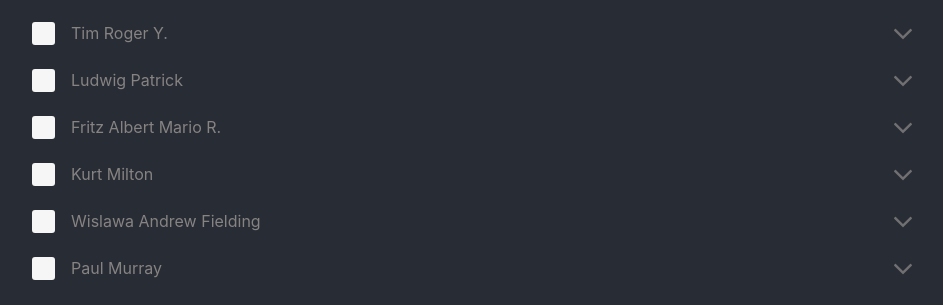
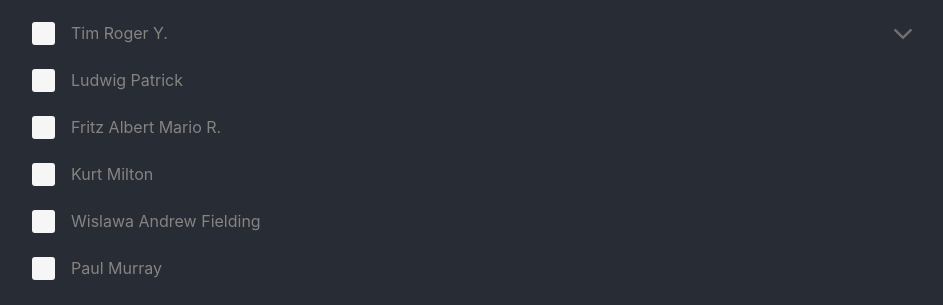
Before and after one commit to brds15/check-list, a React (Create React App) app: page / in a window 1280 px wide. Shown: the part 993-1298 px from the top of the page, without its empty margins (168-1111 px from the left). Built offline with nearby package versions, Linux system fonts and the light colour scheme.

Commit message:
feat: handle arrow colapse children

```diff
--- a/src/components/Checkbox/index.jsx
+++ b/src/components/Checkbox/index.jsx
@@ -3,10 +3,9 @@ import CheckIcon from '../../assets/check.svg';
 import { CheckboxContainer, HiddenCheckbox, StyledCheckbox, Text } from './styles';
 
 export default function Checkbox({ children, handleChildren, isChecked, id }) {
-
   return (
-    <CheckboxContainer checked={isChecked} onClick={()=> handleChildren(id, isChecked)}>
-      <HiddenCheckbox onChange={()=> handleChildren(id, isChecked)} checked={isChecked} />
+    <CheckboxContainer checked={isChecked} onClick={() => handleChildren(id, isChecked)}>
+      <HiddenCheckbox onChange={() => handleChildren(id, isChecked)} checked={isChecked} />
       <StyledCheckbox checked={isChecked}>
         <img alt="tick icon" src={CheckIcon} />
       </StyledCheckbox>
--- a/src/components/Content.jsx
+++ b/src/components/Content.jsx
@@ -6,7 +6,7 @@ import '../Styles/App.scss';
 
 export default function Content() {
   const [checkList, setCheckList] = useState([]);
-
+  const [showList, setShowList] = useState([]);
   const formatterList = useCallback((itemsList, fatherId = '') => {
     for (const key in itemsList) {
       const list = itemsList && key ? itemsList[key] : {};
@@ -23,6 +23,7 @@ export default function Content() {
         level: level,
         id: id,
         name: name,
+        hasChildren: Object.values(list.children).length > 0,
         isChecked: false,
         isCollapsed: false,
         fatherId: fatherId
@@ -50,8 +51,14 @@ export default function Content() {
 
       list[index] = { ...list[index], isCollapsed: !status };
       setCheckList([...list]);
+
+      const newChildrenList = checkList.filter(item => item.fatherId === id);
+      const fatherPosition = showList.findIndex(item => item.id === id);
+      let newShowList = [...showList];
+      newShowList.splice(fatherPosition + 1, 0, ...newChildrenList);
+      setShowList([...newShowList]);
     },
-    [checkList]
+    [checkList, showList]
   );
 
   useEffect(() => {
@@ -66,11 +73,19 @@ export default function Content() {
     }
   }, [checkList, formatterList]);
 
+  useEffect(() => {
+    if (showList.length === 0) {
+      const level0Items = checkList.filter(item => item.level === 0);
+      setShowList(level0Items);
+    }
+  }, [checkList, showList.length]);
+
   return (
     <div className="App">
       <div className="App-content">
         <List
           allItems={checkList}
+          showList={showList}
           handleChildren={handleChildren}
           handleCollapse={handleCollapse}
         />
--- a/src/components/List/Row/Row.jsx
+++ b/src/components/List/Row/Row.jsx
@@ -8,18 +8,19 @@ export default function Row({
   id = '',
   isChecked = false,
   isCollapsed = false,
-  fatherId = '',
+  hasChildren = false,
+  level = null,
   handleChildren,
   handleCollapse
 }) {
   return (
     <li className="Row">
-      <Checkbox isChecked={isChecked} handleChildren={handleChildren} id={id}>
-        {name}
-      </Checkbox>
-      {!fatherId && (
-        <Arrow handleCollapse={handleCollapse} isCollapsed={isCollapsed} id={id} />
-      )}
+      <div className={`Row-level Row-level-${level}`}>
+        <Checkbox isChecked={isChecked} handleChildren={handleChildren} id={id}>
+          {name}
+        </Checkbox>
+      </div>
+      {hasChildren && <Arrow handleCollapse={handleCollapse} isCollapsed={isCollapsed} id={id} />}
     </li>
   );
 }
--- a/src/components/List/Row/Row.scss
+++ b/src/components/List/Row/Row.scss
@@ -4,6 +4,23 @@
   flex-wrap: nowrap;
   justify-content: space-between;
   padding: 6px 8px;
+
+  .Row-level {
+    width: 100%;
+  }
+
+  .Row-level-1 {
+    padding-left: 40px;
+  }
+  .Row-level-2 {
+    padding-left: 80px;
+  }
+  .Row-level-3 {
+    padding-left: 120px;
+  }
+  .Row-level-4 {
+    padding-left: 160px;
+  }
 }
 .Row:hover {
   background-color: #595656;
--- a/src/components/List/index.jsx
+++ b/src/components/List/index.jsx
@@ -1,17 +1,18 @@
 import React from 'react';
 import Row from './Row/Row';
 
-export default function List({ allItems = [], handleChildren, handleCollapse }) {
-  const buildRowItem = allItems => {
-    const level0Items = allItems.filter(item => item.level === 0);
-    return level0Items.map(item => {
+export default function List({ handleChildren, handleCollapse, showList = [] }) {
+  const buildRow = item => {
     const {
+      id = '',
       name = '',
-        id = '',
       isChecked = false,
       isCollapsed = false,
-        fatherId = ''
+      fatherId = '',
+      hasChildren = false,
+      level = 0
     } = item || {};
+
     return (
       <Row
         key={id}
@@ -20,12 +21,17 @@ export default function List({ allItems = [], handleChildren, handleCollapse })
         isChecked={isChecked}
         isCollapsed={isCollapsed}
         fatherId={fatherId}
+        hasChildren={hasChildren}
+        level={level}
         handleChildren={handleChildren}
         handleCollapse={handleCollapse}
       />
     );
-    });
   };
 
-  return <ul className="App-content-list">{allItems && buildRowItem(allItems)}</ul>;
+  const buildRowItem = () => {
+    return showList.map(item => buildRow(item));
+  };
+
+  return <ul className="App-content-list">{showList && buildRowItem(showList)}</ul>;
 }
```
Lines whose indentation alone changed are shown as unchanged.
